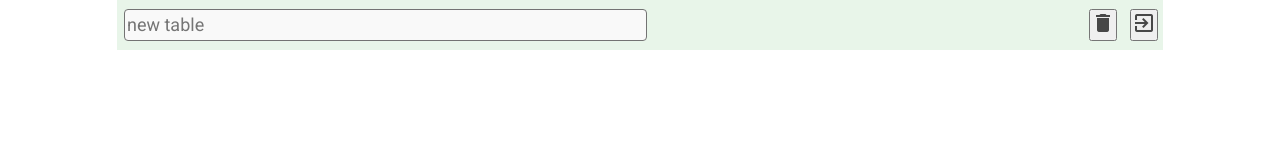
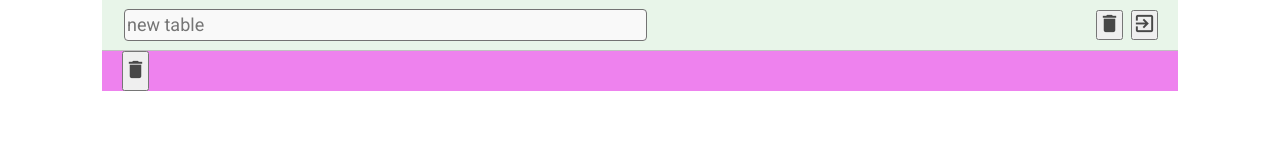
Before and after one commit to LenaRib/excel-js, a website built with webpack: page src/index.html in a window 1280 px wide. Built offline with nearby package versions, Linux system fonts and the light colour scheme.

Commit message:
toolbar scss

```diff
--- a/src/index.html
+++ b/src/index.html
@@ -12,9 +12,9 @@
     <title>Pure JavaScript Excel</title>
   </head>
   <body>
-    <div id="app" class="container">
+    <div id="app" class="wrapper">
         <div class="excel">
-        <header class="excel__header header-excel">
+          <header class="excel__header header-excel container">
             <input
               type="text"
               placeholder="new table"
@@ -25,15 +25,20 @@
                 <span class="material-icons"> delete </span>
               </button>
 
-            <button class="header-excel__button">
+              <button class="excel__button">
                 <span class="material-icons"> exit_to_app </span>
               </button>
             </div>
           </header>
           <main>
-          <div class="excel__toolbar"></div>
-          <div class="excel__formula"></div>
+            <div class="excel__toolbar container">
+              <button class="excel__button">
+                <span class="material-icons"> delete </span>
+              </button>
+            </div>
+            <div class="excel__formula container"></div>
           </main>
+        </div>
       </div>
     </div>
   </body>
--- a/src/scss/_variables.scss
+++ b/src/scss/_variables.scss
@@ -1,3 +1,3 @@
-$header-height: 34px;
+$header-height: 50px;
 $toolbar-height: 40px;
 $border-color: #c0c0c0;
--- a/src/scss/header.scss
+++ b/src/scss/header.scss
@@ -3,18 +3,20 @@
 
 .excel {
   &__header {
-    position: absolute;
     width: 100%;
     height: 100%;
     left: 0;
     top: 0;
-    height: $header-height;
     justify-content: space-between;
     display: flex;
     align-items: center;
     background: #e8f5e9;
-    min-height: 50px;
+    height: $header-height;
     outline: none;
+  }
+  &__button {
+    margin: 0px 5px;
+    @include button(green);
   }
 }
 .header-excel {
@@ -37,8 +39,4 @@
       border: 1px solid $border-color;
     }
   }
-  &__button {
-    margin: 0px 5px;
-    @include button(green);
-  }
 }
--- a/src/scss/index.scss
+++ b/src/scss/index.scss
@@ -14,6 +14,14 @@
 body {
   font-family: 'Roboto', sans-serif;
   font-size: 12px;
+  font-weight: 500;
+}
+
+.wrapper {
+  min-height: 100%;
+  overflow: hidden;
+  display: flex;
+  flex-direction: column;
 }
 
 .container {
@@ -23,14 +31,13 @@ body {
   box-sizing: content-box;
 }
 .excel {
-  position: relative;
 }
 
 .material-icons {
   font-family: 'Material Icons';
   font-weight: normal;
   font-style: normal;
-  font-size: 23git px;
+  font-size: 23px;
   display: inline-block;
   line-height: 1;
   text-transform: none;
--- a/src/scss/toolbar.scss
+++ b/src/scss/toolbar.scss
@@ -4,10 +4,16 @@
 .excel {
   &__toolbar {
     min-height: $toolbar-height;
-    top: $header-height;
+    background: violet;
     left: 0px;
-    right: 0px;
     border-top: 1px solid $border-color;
-    background: turquoise;
+    position: relative;
+    width: 100%;
+    height: 100%;
+    top: 0;
+    display: flex;
+  }
+  span {
+    @include button(green);
   }
 }
```
Lines whose indentation alone changed are shown as unchanged.
